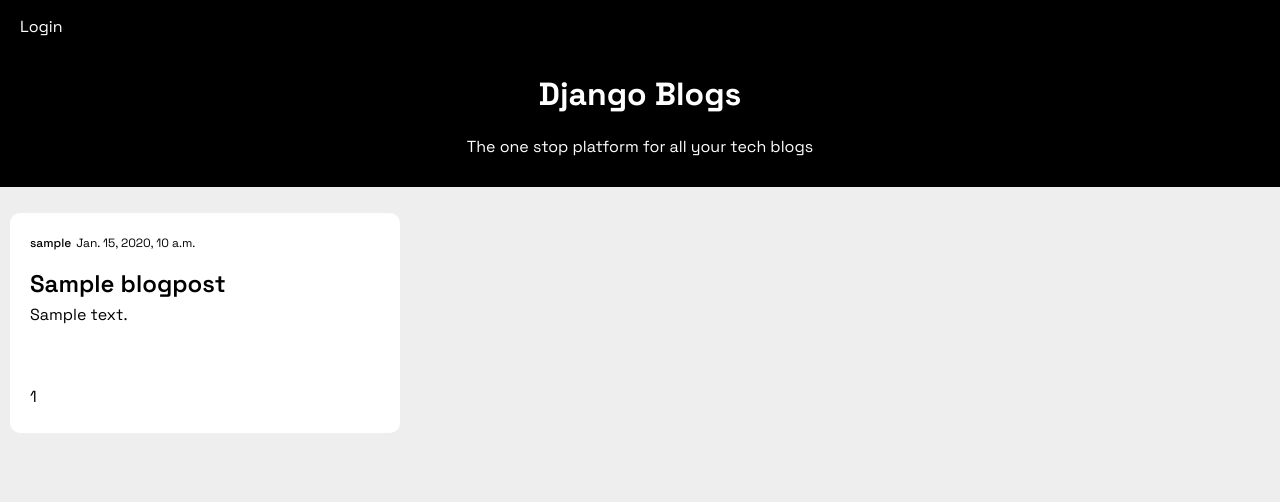
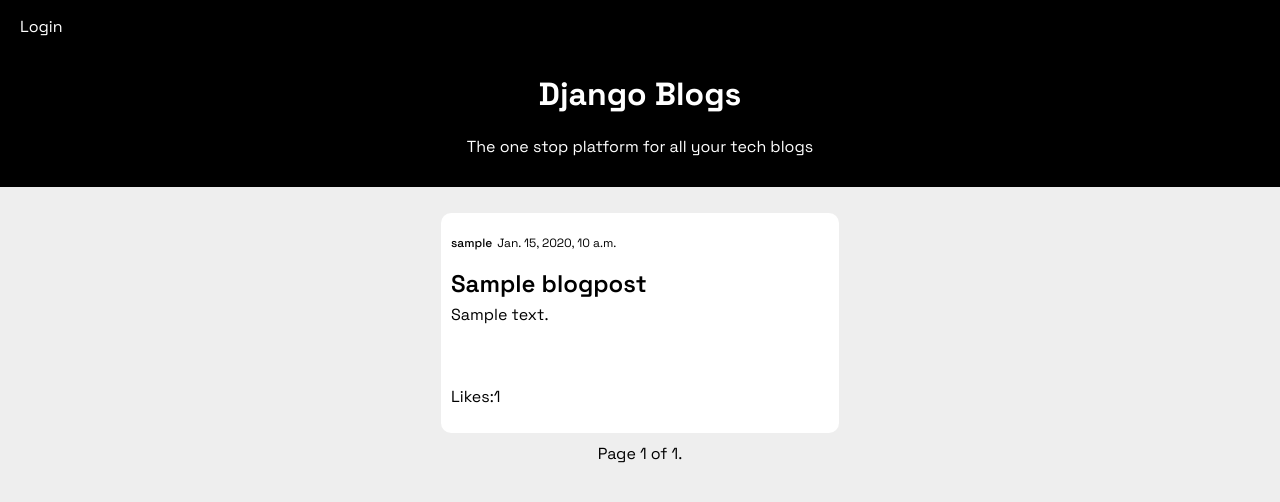
Before and after one commit to rohan-musk/djangoblog, a Django app: page / in a window 1280 px wide. Shown: the top 502 px of the page. Run offline with Django 5.2, Linux system fonts and the light colour scheme; tables that the repository leaves empty hold one stand-in row (values such as "Sample post").

Commit message:
RM| Pagination

```diff
--- a/blogs/templates/blogs/blogpost_list.html
+++ b/blogs/templates/blogs/blogpost_list.html
@@ -30,7 +30,7 @@
     <p class="post-title-name">{{ post.author }}</p><p class="post-title-date"> {{ post.pub_date }}</p>
   </div>
 <a href="{% url 'post_detail' pk=post.pk %}" class="post-header">{{ post.title }}</a>
-<p class="post-content">{{ post.content }}</p>
+<p class="post-content">{{ post.content|truncatechars:100 }}</p>
 <div class="post-footer">
   <div class="post-like">
     {% if request.user.is_authenticated%}
@@ -40,7 +40,7 @@
         <a href="{% url 'like_unlike_post' pk=post.pk %}">Like</a>
       {% endif %}
     {% endif %}
-    <p>{{ post.like_set.count }}</p>
+    <p>Likes:{{ post.like_set.count }}</p>
   </div>
 
   {% if request.user.is_authenticated%} {% if request.user == post.author%}
@@ -51,4 +51,21 @@
 </div>
 {% endfor %}
 </div>
+<div class="pagination">
+  <span class="step-links">
+      {% if blogposts.has_previous %}
+          <a href="?page=1">&laquo; first</a>
+          <a href="?page={{ blogposts.previous_page_number }}">previous</a>
+      {% endif %}
+
+      <span class="current">
+          Page {{ blogposts.number }} of {{ blogposts.paginator.num_pages }}.
+      </span>
+
+      {% if blogposts.has_next %}
+          <a href="?page={{ blogposts.next_page_number }}">next</a>
+          <a href="?page={{ blogposts.paginator.num_pages }}">last &raquo;</a>
+      {% endif %}
+  </span>
+</div>
 {% endblock %}
--- a/blogs/templates/blogs/main.html
+++ b/blogs/templates/blogs/main.html
@@ -72,13 +72,16 @@
     .post-container{
       display: flex;
       gap:20px;
-      padding:10px
+      padding:10px ;
+      flex-wrap: wrap;
+      justify-content: center;
     }
     .post{
       background-color: #fff;
-      width: 350px;
-      height: 200px;
-      padding:10px 20px;
+      flex: 0 0 30%;
+      min-height: 200px;
+      min-width:250px;
+      padding:10px;
       border-radius: 10px;
       display: flex;
       flex-direction: column;
@@ -154,6 +157,11 @@
       height: 1.5rem;
       overflow: auto;
     }
+    .step-links{
+      display: flex;
+      justify-content: space-around;
+      margin-bottom: 50px;
+    }
   </style>
 </head>
 <body>
--- a/blogs/views.py
+++ b/blogs/views.py
@@ -5,6 +5,7 @@ from django.contrib.auth.forms import UserCreationForm
 from django.contrib.auth import authenticate,login,logout
 from django.contrib.auth.forms import AuthenticationForm
 from django.contrib.auth.decorators import login_required
+from django.core.paginator import Paginator, EmptyPage, PageNotAnInteger
 
 def register(request):
   if request.method == 'POST':
@@ -37,6 +38,16 @@ def custom_logout(request):
 
 def show_blogs(request):
   blogposts = BlogPost.objects.all()
+  page = request.GET.get('page', 1)
+
+  paginator = Paginator(blogposts, 6)
+
+  try:
+    blogposts = paginator.page(page)
+  except PageNotAnInteger:
+    blogposts = paginator.page(1)
+  except EmptyPage:
+    blogposts = paginator.page(paginator.num_pages)
   return render(request, 'blogs/blogpost_list.html', {'blogposts': blogposts})
 
 @login_required
--- a/djangoblog/settings.py
+++ b/djangoblog/settings.py
@@ -26,7 +26,7 @@ SECRET_KEY = 'django-insecure-rugh$n7%4yr+2@_amb+149$zy969xx5+xwof2v1mv&&&oi+kgt
 # SECURITY WARNING: don't run with debug turned on in production!
 DEBUG = True
 
-ALLOWED_HOSTS = []
+ALLOWED_HOSTS = ['.vercel.app']
 
 
 # Application definition
--- a/djangoblog/wsgi.py
+++ b/djangoblog/wsgi.py
@@ -14,3 +14,5 @@ from django.core.wsgi import get_wsgi_application
 os.environ.setdefault('DJANGO_SETTINGS_MODULE', 'djangoblog.settings')
 
 application = get_wsgi_application()
+
+app=application
```
Also changed, not shown: vercel.json (added).
